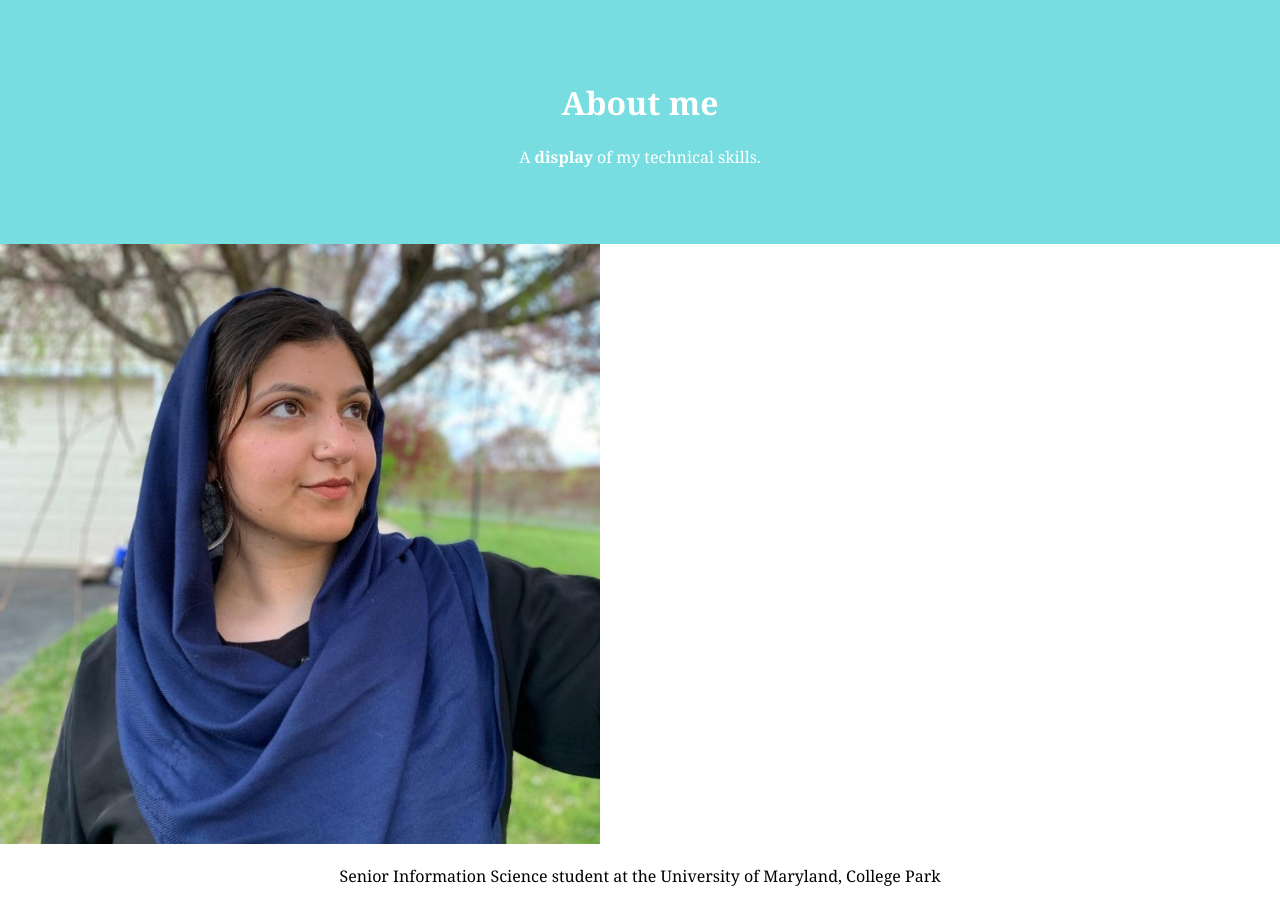
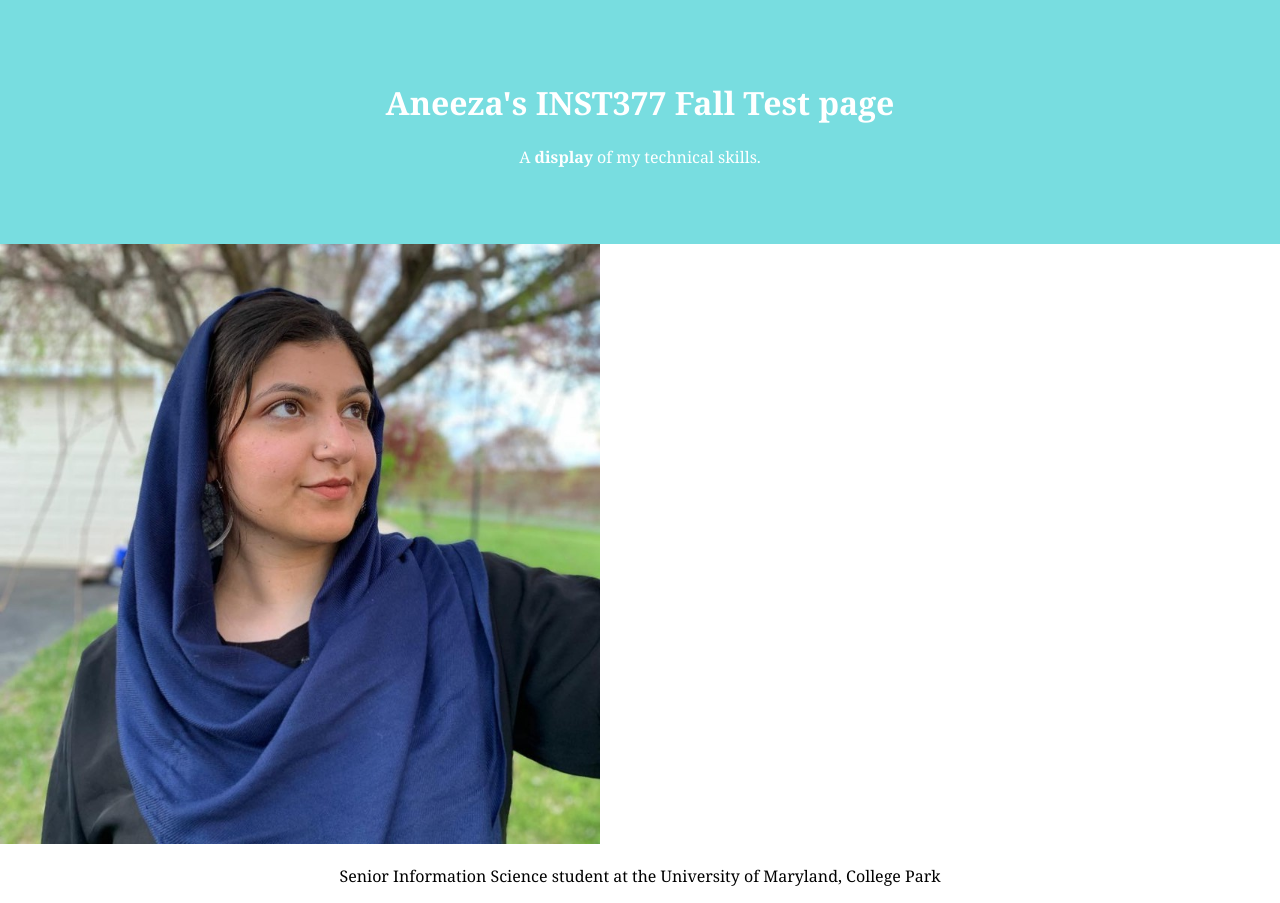
Before and after one commit to AneezaKhawaja/Aneeza-Khawaja-INST377-Spring-Test-Page, a plain HTML site: page index.html in a window 1280 px wide. Drawn offline with Linux system fonts and the light colour scheme.

Commit message:
Update index.html

```diff
--- a/index.html
+++ b/index.html
@@ -26,7 +26,7 @@
   </head>
   <body>
     <div class = "header">
-      <h1>About me</h1>
+      <h1>Aneeza's INST377 Fall Test page</h1>
       <p>A <b> display</b> of my technical skills.</p>
     </div>
      <img src="images/0.jpg" width="600" height="600">
```
